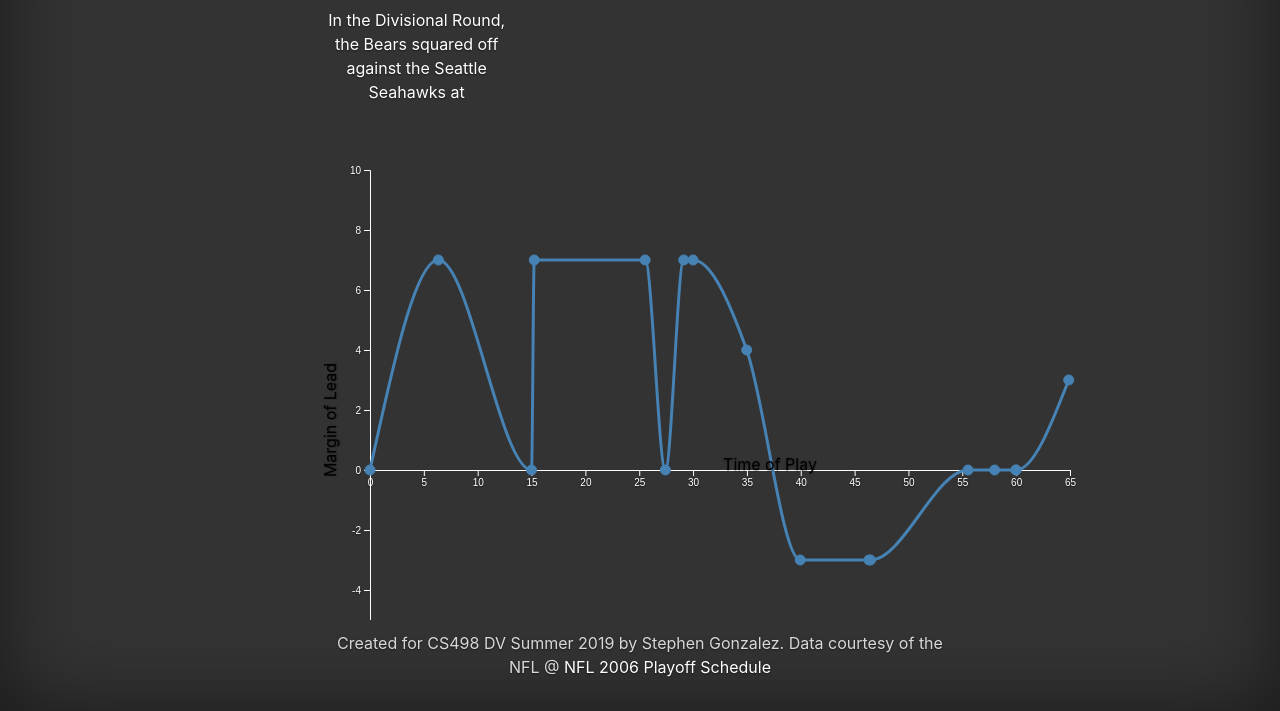
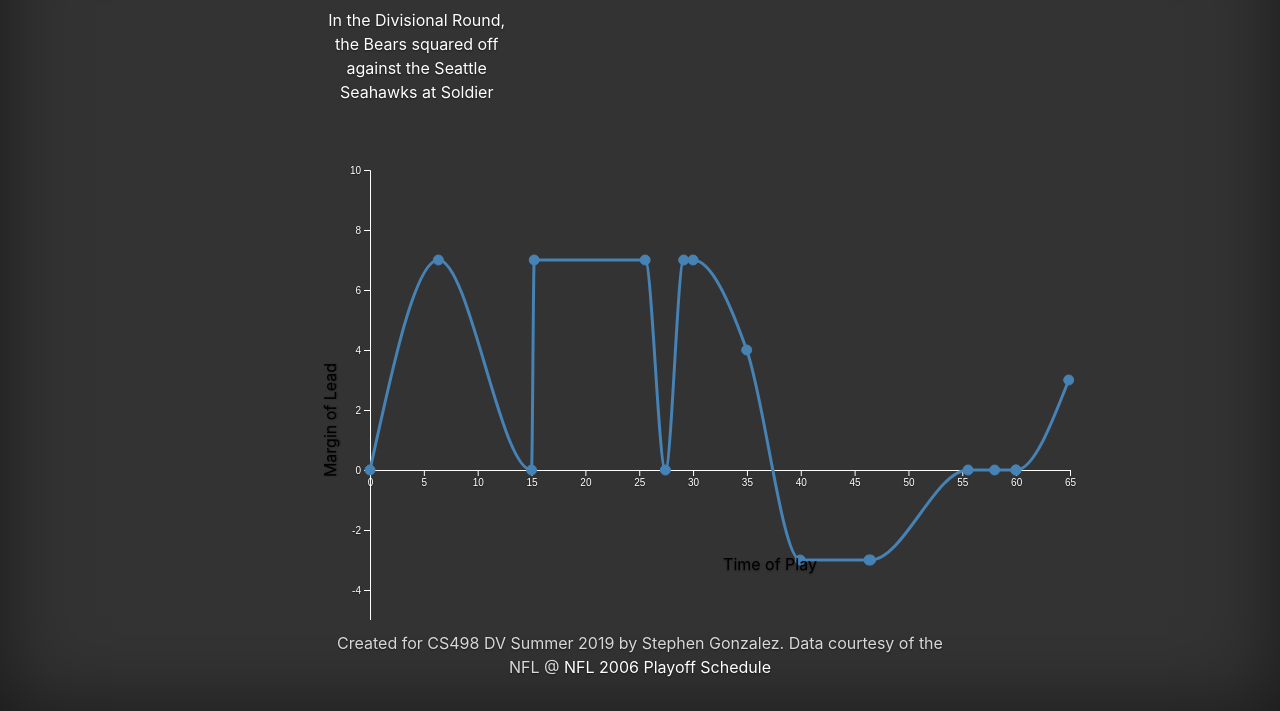
Before and after one commit to stevegonzo/stevegonzo.github.io, a plain HTML site: page divisional.html in a window 1280 px wide. Shown: the part 89-800 px from the top of the page. Drawn offline with nearby package versions, Linux system fonts and the light colour scheme.

Commit message:
Adding axis labels

```diff
--- a/divisional.html
+++ b/divisional.html
@@ -55,7 +55,7 @@
   <div class="containter">
     <div class="row">
         <div class="col-4">
-            <p>In the Divisional Round, the Bears squared off against the Seattle Seahawks at</p>
+            <p>In the Divisional Round, the Bears squared off against the Seattle Seahawks at Soldier</p>
         </div>
         <div class="col">
             <svg width=800 height=500></svg>
@@ -112,7 +112,7 @@
             .attr("cy", function(d) { return yScale(parseInt(d.Point_Spread))})
             .attr("r", 5);
         selection.append("text")
-            .attr("transform", "translate(400, 300)")
+            .attr("transform", "translate(400, 400)")
             .style("text-anchor", "middle")
             .text("Time of Play");
         selection.append("text")
```
